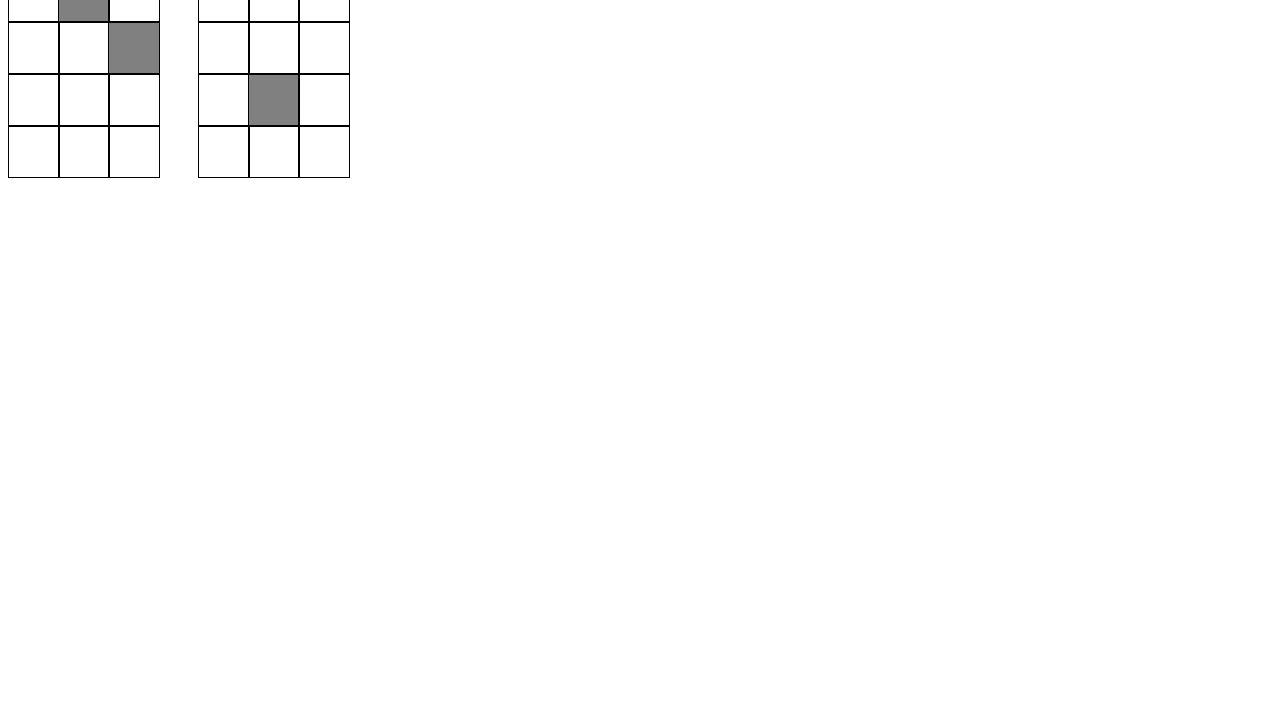
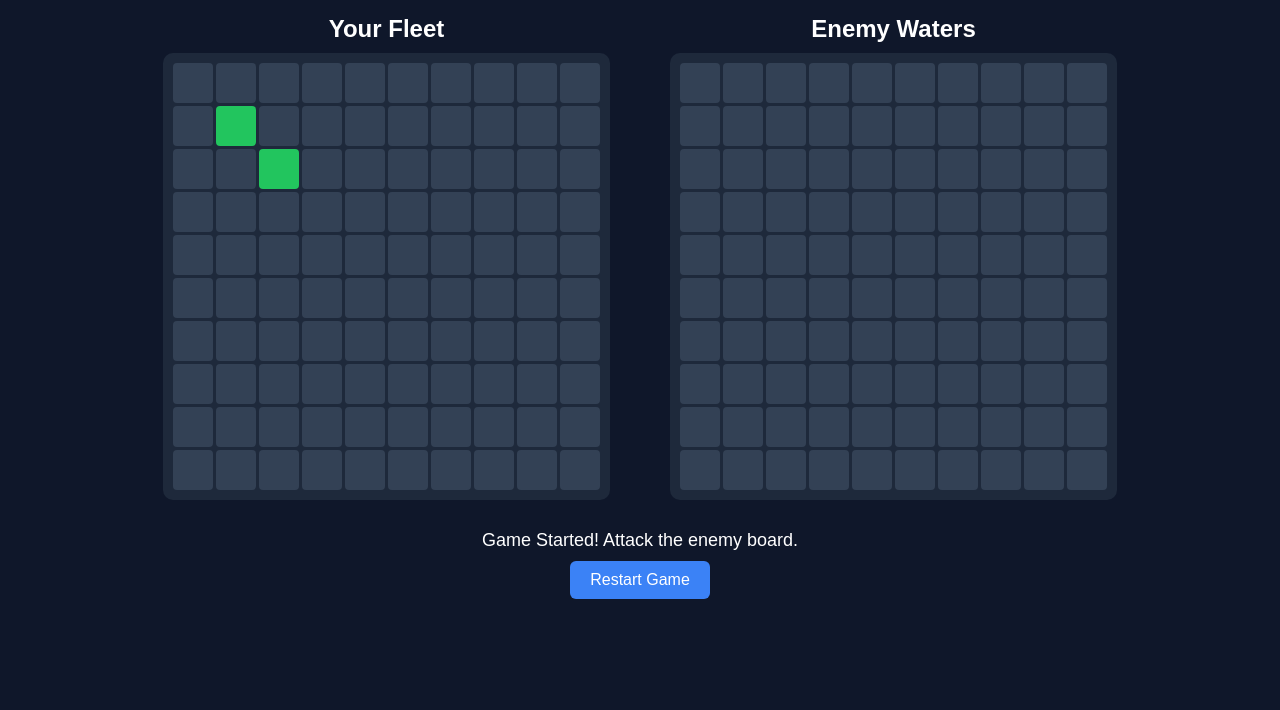
Before and after one commit to Sanskriti3104/Battleships, a website built with webpack: page src/index.html in a window 1280 px wide. Shown: the part 90-800 px from the top of the page. Built offline with nearby package versions, Linux system fonts and the light colour scheme.

Commit message:
Add DOM rendering , Basic styling and Update Gameboard

```diff
--- a/src/DOM.js
+++ b/src/DOM.js
@@ -1,9 +1,12 @@
 // DOM manipulation and rendering logic for the Battleship game
-const container = document.querySelector('.container');
-const humanBoard = document.querySelector('.humanboard');
-const computerBoard = document.querySelector('.computerboard');
+const container = document.querySelector('.game-container');
+const humanBoard = document.getElementById('human-board');
+const computerBoard = document.getElementById('computer-board');
+const boards = document.querySelectorAll('.board');
+const status = document.getElementById('status');
+const resetButton = document.getElementById('reset-button');
 
-function renderBoard(gameboard, boardElement) {
+function renderBoard(gameboard, boardElement, isComputer) {
     boardElement.innerHTML = '';
 
     gameboard.board.forEach((row, rowIndex) => {
@@ -13,8 +16,17 @@ function renderBoard(gameboard, boardElement) {
             cellElement.dataset.x = rowIndex;
             cellElement.dataset.y = cellIndex;
 
-            if (cell !== null) {
+            //show ships on human board only
+            if (cell !== null && !isComputer) {
                 cellElement.classList.add('ship');
+            }
+
+            if(gameboard.missedAttacks.some(coord => coord[0] === rowIndex && coord[1] === cellIndex)) {
+                cellElement.classList.add('miss');
+            }
+
+            if(gameboard.hitAttacks.some(coord => coord[0] === rowIndex && coord[1] === cellIndex)) {
+                cellElement.classList.add('hit');
             }
 
             boardElement.appendChild(cellElement);
@@ -23,4 +35,4 @@ function renderBoard(gameboard, boardElement) {
 
 }
 
-export { container, humanBoard, computerBoard, renderBoard }
+export { container, humanBoard, computerBoard, status, renderBoard }
--- a/src/Game.js
+++ b/src/Game.js
@@ -18,8 +18,8 @@ export default function Game() {
     computerPlayer.gameboard.placeShip(new Ship(1), 3, 1);
 
     // Render the boards
-    DOM.renderBoard(humanPlayer.gameboard, DOM.humanBoard);
-    DOM.renderBoard(computerPlayer.gameboard, DOM.computerBoard);
+    DOM.renderBoard(humanPlayer.gameboard, DOM.humanBoard, false);
+    DOM.renderBoard(computerPlayer.gameboard, DOM.computerBoard, true);
 
     // Set the active player
     let activePlayer = humanPlayer;
@@ -46,10 +46,10 @@ export default function Game() {
         if (computerPlayer.gameboard.isAlreadyAttacked(x, y)) return;
 
         computerPlayer.gameboard.receiveAttack(x, y);
-        DOM.renderBoard(computerPlayer.gameboard, DOM.computerBoard);
+        DOM.renderBoard(computerPlayer.gameboard, DOM.computerBoard, true);
 
         if (computerPlayer.gameboard.allShipsSunk()) {
-            console.log('Human player wins!');
+            DOM.status.textContent = 'You win! Click Restart to play again.';
             gameOver = true; // Set game over flag
             return;
         }
@@ -69,10 +69,10 @@ export default function Game() {
         );
 
         humanPlayer.gameboard.receiveAttack(cx, cy);
-        DOM.renderBoard(humanPlayer.gameboard, DOM.humanBoard);
+        DOM.renderBoard(humanPlayer.gameboard, DOM.humanBoard, false);
 
         if (humanPlayer.gameboard.allShipsSunk()) {
-            console.log('Computer wins');
+            DOM.status.textContent = 'Computer wins! Click Restart to play again.';
             gameOver = true; // Set game over flag
             return;
         }
--- a/src/Gameboard.js
+++ b/src/Gameboard.js
@@ -1,12 +1,11 @@
 function Gameboard() {
 
-    this.board = [
-        [null, null, null],
-        [null, null, null],
-        [null, null, null],
-        [null, null, null],
-        [null, null, null]
-    ];
+    const boardSize = 10;
+
+    // Create empty 10x10 board
+    this.board = Array.from({ length: boardSize }, () =>
+        Array(boardSize).fill(null)
+    );
 
     this.ships = [];
     this.missedAttacks = [];
@@ -14,7 +13,7 @@ function Gameboard() {
 
     this.placeShip = function (ship, x, y) {
 
-        if (x < 0 || x > this.board.length - 1 || y < 0 || y > this.board[0].length - 1) {
+        if (x < 0 || x >= boardSize || y < 0 || y >= boardSize) {
             return null; // Out of bounds, do not place the ship
         }
 
@@ -27,33 +26,32 @@ function Gameboard() {
     }
 
     this.receiveAttack = function (x, y) {
-        if (x < 0 || x > this.board.length - 1 || y < 0 || y > this.board[0].length - 1) {
+        if (x < 0 || x >= boardSize || y < 0 || y >= boardSize) {
             return null;
         }
 
-        const alreadyMissed = this.missedAttacks.some(coord => coord[0] === x && coord[1] === y);
-        const alreadyHit = this.hitAttacks.some(coord => coord[0] === x && coord[1] === y);
-
-        if(alreadyHit || alreadyMissed) {
+        if (this.isAlreadyAttacked(x, y)) {
             return "Already attacked";
         }
 
-        if(this.board[x][y] !== null) {
+        if (this.board[x][y] !== null) {
             this.board[x][y].hit();
             this.hitAttacks.push([x, y]);
-        }else {
+            return "Hit";
+        } else {
             this.missedAttacks.push([x, y]);
+            return "Miss";
         }
     }
 
-    this.isAlreadyAttacked = function(x,y) {
+    this.isAlreadyAttacked = function (x, y) {
         return (
             this.missedAttacks.some(coord => coord[0] === x && coord[1] === y) ||
             this.hitAttacks.some(coord => coord[0] === x && coord[1] === y)
         );
     }
 
-    this.allShipsSunk = function() {
+    this.allShipsSunk = function () {
         return this.ships.every(ship => ship.isSunk());
     }
 }
--- a/src/index.html
+++ b/src/index.html
@@ -9,13 +9,27 @@
 </head>
 
 <body>
+    <h1 class="title">Battleship</h1>
 
-    <div class="container">
+    <div class="game-container">
 
-        <div class="gameboard humanboard"></div>
-        <div class="gameboard computerboard"></div>
+        <div class="board-container">
+            <h2>Your Fleet</h2>
+            <div id="human-board" class="board"></div>
+        </div>
+
+        <div class="board-container">
+            <h2>Enemy Waters</h2>
+            <div id="computer-board" class="board"></div>
+        </div>
 
     </div>
 
+    <div class="controls">
+        <p id="status">Game Started! Attack the enemy board.</p>
+        <button id="restart-btn">Restart Game</button>
+    </div>
+
 </body>
+
 </html>
--- a/src/styles.css
+++ b/src/styles.css
@@ -1,19 +1,90 @@
-.container {
-    display: flex;
-    gap: 40px;
+* {
+    margin: 0;
+    padding: 0;
+    box-sizing: border-box;
+    font-family: Arial, Helvetica, sans-serif;
 }
 
-.gameboard {
+body {
+    background: #0f172a;
+    color: white;
+    text-align: center;
+    padding: 30px;
+}
+
+.title {
+    font-size: 40px;
+    margin-bottom: 30px;
+}
+
+.game-container {
+    display: flex;
+    justify-content: center;
+    gap: 60px;
+    margin-bottom: 30px;
+}
+
+.board-container h2 {
+    margin-bottom: 10px;
+}
+
+.board {
     display: grid;
-    grid-template-columns: repeat(3, 50px);
+    grid-template-columns: repeat(10, 40px);
+    grid-template-rows: repeat(10, 40px);
+    gap: 3px;
+    background: #1e293b;
+    padding: 10px;
+    border-radius: 10px;
 }
 
 .cell {
-    width: 50px;
-    height: 50px;
-    border: 1px solid black;
+    width: 40px;
+    height: 40px;
+    background: #334155;
+    cursor: pointer;
+    display: flex;
+    align-items: center;
+    justify-content: center;
+    border-radius: 4px;
+    transition: 0.2s;
+}
+
+.cell:hover {
+    background: #475569;
 }
 
 .ship {
-    background-color: gray;
+    background: #22c55e;
 }
+
+.hit {
+    background: #ef4444;
+}
+
+.miss {
+    background: #94a3b8;
+}
+
+.controls {
+    margin-top: 20px;
+}
+
+#status {
+    margin-bottom: 10px;
+    font-size: 18px;
+}
+
+button {
+    padding: 10px 20px;
+    font-size: 16px;
+    border: none;
+    border-radius: 6px;
+    cursor: pointer;
+    background: #3b82f6;
+    color: white;
+}
+
+button:hover {
+    background: #2563eb;
+}
```
